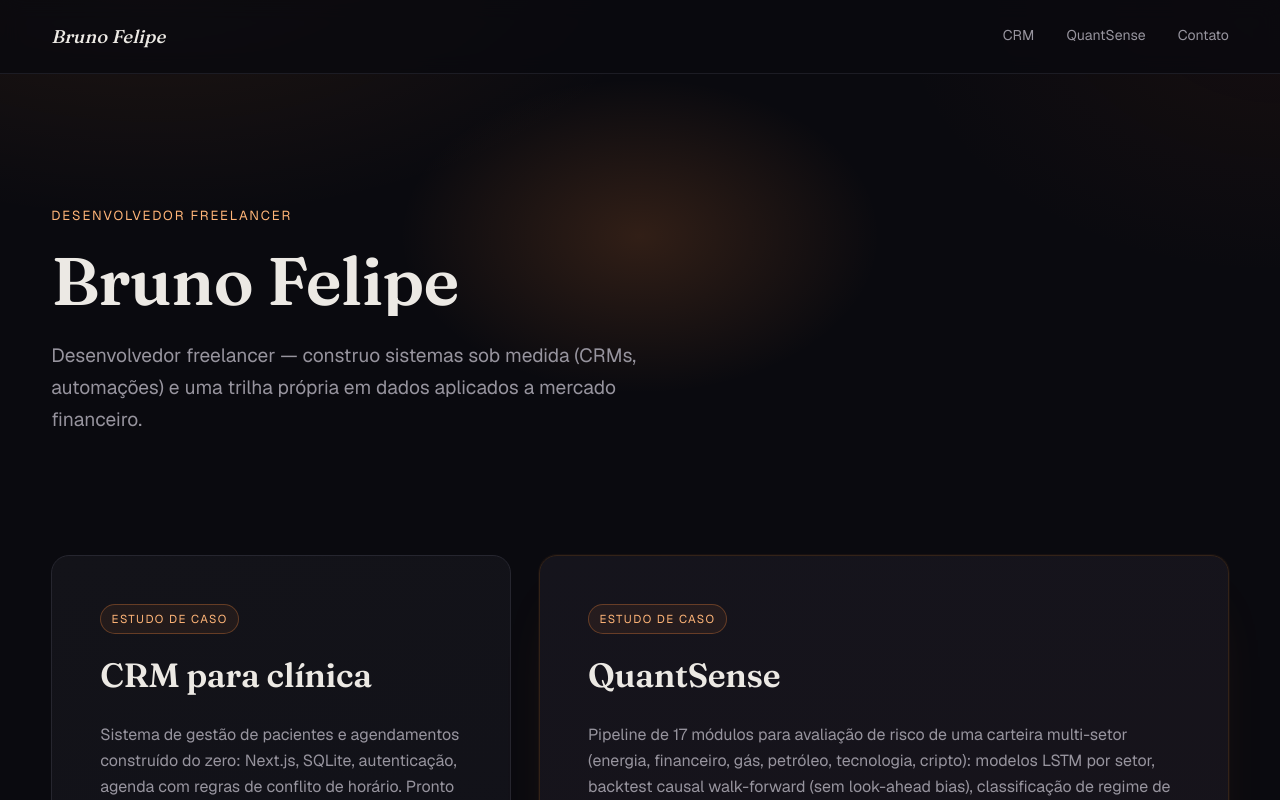
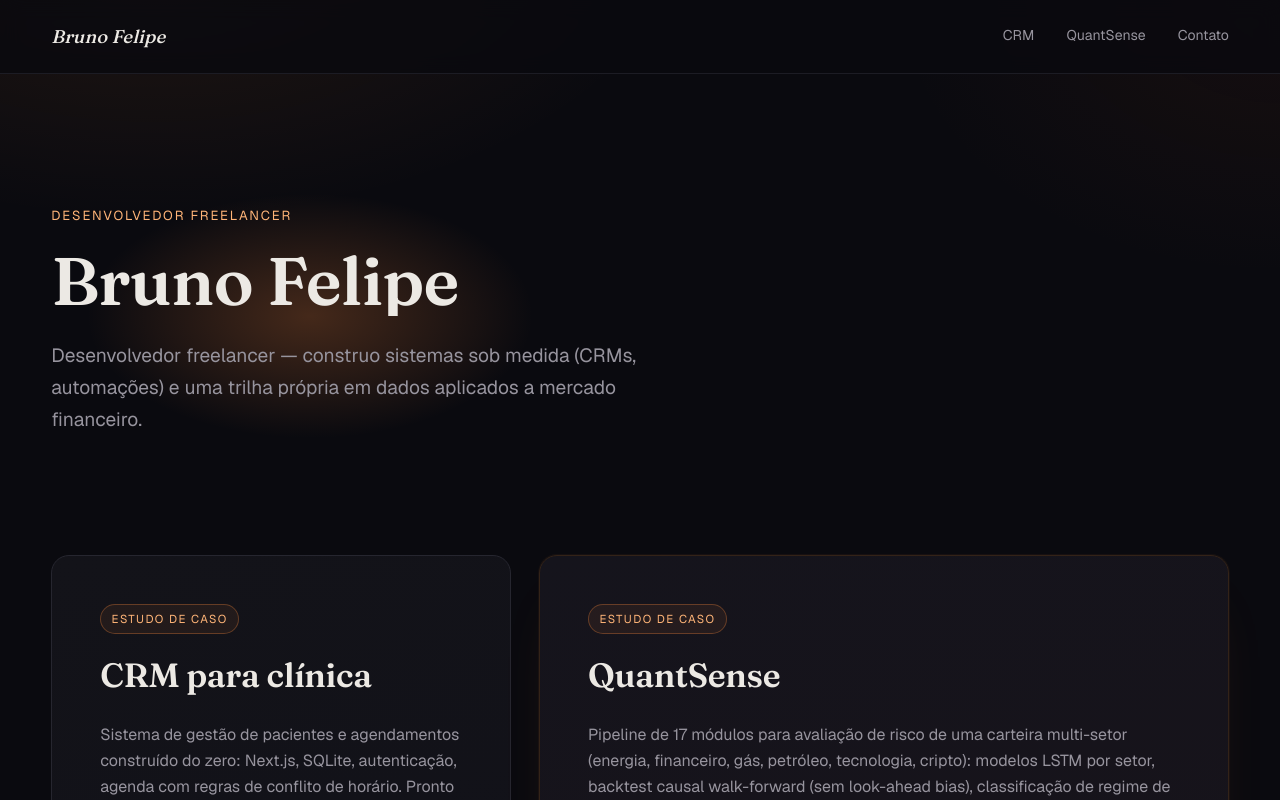
Before and after one commit to brunojfelipe-alt/portfolio-site, a Next.js app: page / in a window 1280 px wide. Shown: the top 800 px of the page. Built offline with nearby package versions, Linux system fonts and the light colour scheme.

Commit message:
Corrige posicao do glow: ancorado no inicio do hero, nao no centro do container largo

```diff
--- a/app/globals.css
+++ b/app/globals.css
@@ -121,12 +121,11 @@ button:focus-visible {
 
 .hero-glow {
   position: absolute;
-  top: -3rem;
-  left: 50%;
-  transform: translateX(-50%);
-  width: 640px;
-  height: 420px;
-  background: radial-gradient(closest-side, rgba(255, 138, 61, 0.16), transparent 75%);
+  top: clamp(2rem, 7vw, 4.5rem);
+  left: 0;
+  width: min(620px, 70%);
+  height: 340px;
+  background: radial-gradient(closest-side, rgba(255, 138, 61, 0.24), transparent 72%);
   pointer-events: none;
   z-index: -1;
 }
```
